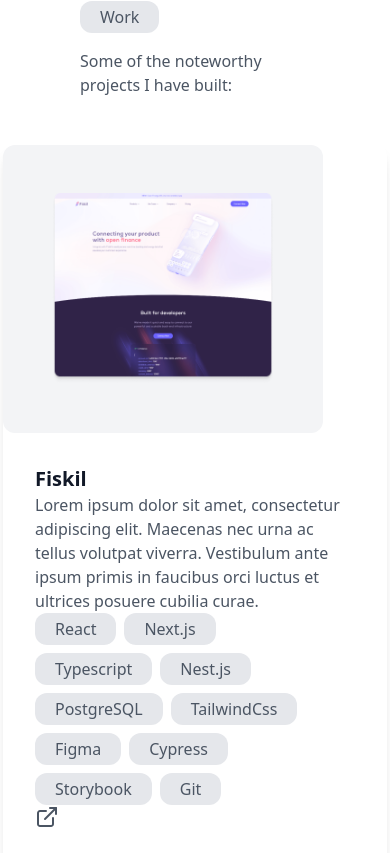
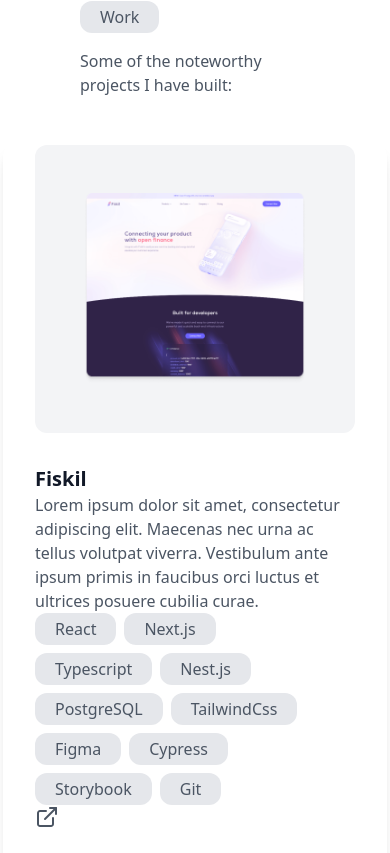
Before and after one commit to Lkhamjav-github/Protofolio-lkhamjav, a Next.js app: page / in a window 390 px wide. Shown: the part 7231-8084 px from the top of the page. Built offline with nearby package versions, Linux system fonts and the light colour scheme.

Commit message:
responsive half

```diff
--- a/src/components/Header.jsx
+++ b/src/components/Header.jsx
@@ -15,7 +15,7 @@ export const Header = () => {
                         <a>Work</a>
                         <a>Testimonials</a>
                         <a>Contact</a>
-                        <img onClick={Sun()} src='./sun.svg' className='sun'></img>
+                        <img onClick={Sun()} src='./sun.svg' className='sun' id='sun'></img>
                         <img src="./moon.svg" alt="" className='moon hidden' />
                         <button className="lg:rounded-xl bg-gray-900  text-gray-50 text-base font-medium leading-6 py-1 px-4 ">
                             Download CV
--- a/src/components/Steph.jsx
+++ b/src/components/Steph.jsx
@@ -26,7 +26,7 @@ export const Steph = () => {
                                     Ahmedabad, India
                                 </h5>
                             </div>
-                            <div className="flex p-1 gap-1">
+                            <div className="flex p-1 gap-1 ">
                                 <img src='./greendot.svg'></img>
                                 <h5 className="text-gray-600 text-base font-medium leading-6">
                                     Available for new projects
--- a/src/components/WorkRow.jsx
+++ b/src/components/WorkRow.jsx
@@ -2,7 +2,7 @@ import React from 'react'
 import { Button } from './Button'
 export const WorkRow = (props) => {
     return (
-        <div className={`flex flex-col lg:${props.row} rounded-xl shadow-lg `}>
+        <div className={`flex flex-col items-center  lg:${props.row} rounded-xl shadow-lg `}>
             <div className={`bg-gray-100 dark:bg-black  w-80 px-12 py-12  rounded-xl `}>
                 <img className='w-72 h-48 lg:h-96 lg:w-120 ' src="./firstskill.png" alt="" />
             </div>
--- a/src/pages/_document.js
+++ b/src/pages/_document.js
@@ -1,8 +1,12 @@
 import { Html, Head, Main, NextScript } from 'next/document'
-
+// const main = document.getElementById("html");
+// const sun = document.getElementById("sun")
+// sun.addEventListener("click", function () {
+//   main.classList.add('dark')
+// })
 export default function Document() {
   return (
-    <Html lang="en">
+    <Html lang="en" id='html'>
       <Head />
       <body>
         <Main />
--- a/src/pages/index.js
+++ b/src/pages/index.js
@@ -9,9 +9,12 @@ import { Work } from '../components/Work'
 import { ContactMe } from '@/components/ContactMe'
 import { Footer } from '@/components/Footer'
 const inter = Inter({ subsets: ['latin'] })
+
 export default function Home() {
+
+
   return (
-    <main>
+    <main id='main'>
       <Header />
       <Steph />
       <About />
```
